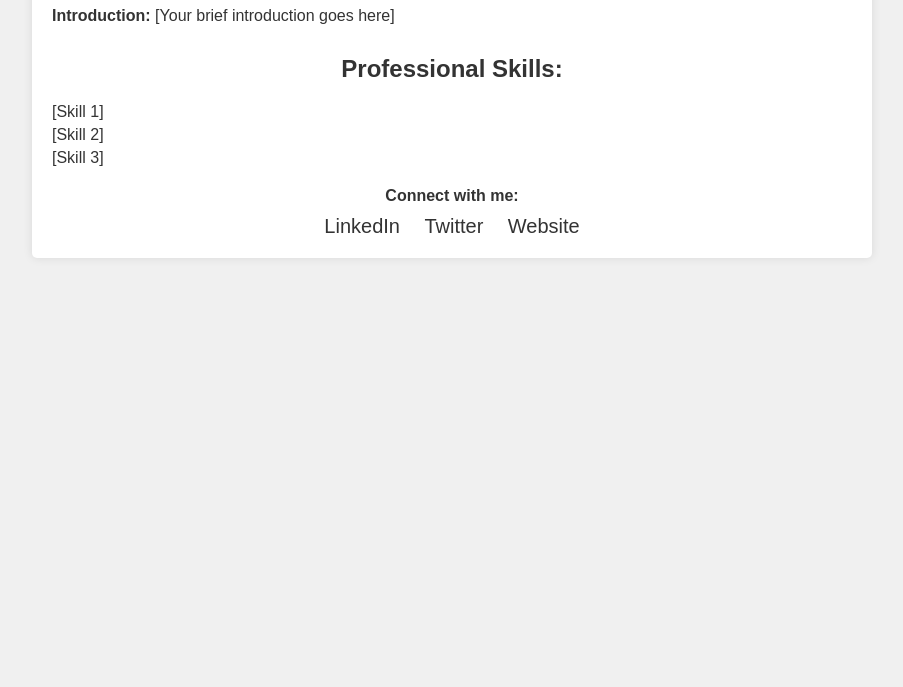
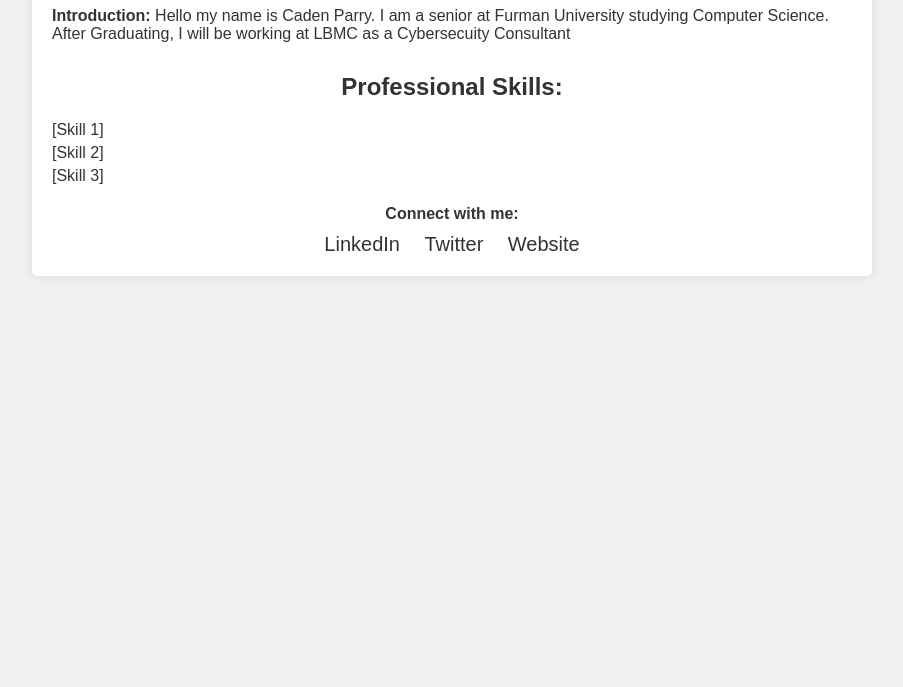
Before and after one commit to CadenParry/CadenParry.github.io, a plain HTML site: page index.html in a window 1280 px wide. Shown: the part 113-800 px from the top of the page, without its empty margins (188-1091 px from the left). Drawn offline with Linux system fonts and the light colour scheme.

Commit message:
adding my info

```diff
--- a/index.html
+++ b/index.html
@@ -55,7 +55,7 @@
     <div class="container">
         <h1>My GitHub Profile</h1>
 
-        <p><strong>Introduction:</strong> [Your brief introduction goes here]</p>
+        <p><strong>Introduction:</strong> Hello my name is Caden Parry. I am a senior at Furman University studying Computer Science. After Graduating, I will be working at LBMC as a Cybersecuity Consultant</p>
 
         <h2>Professional Skills:</h2>
         <div class="skills">
```
